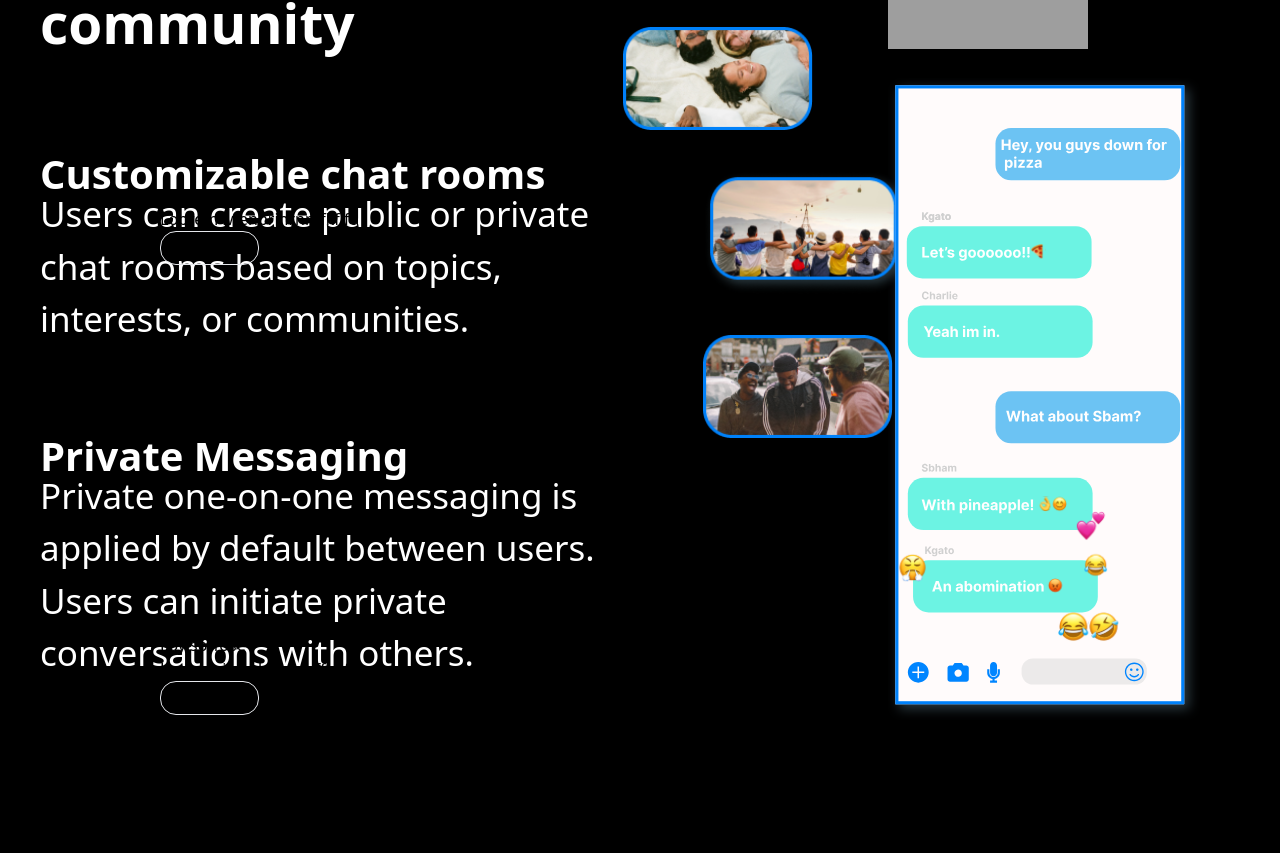
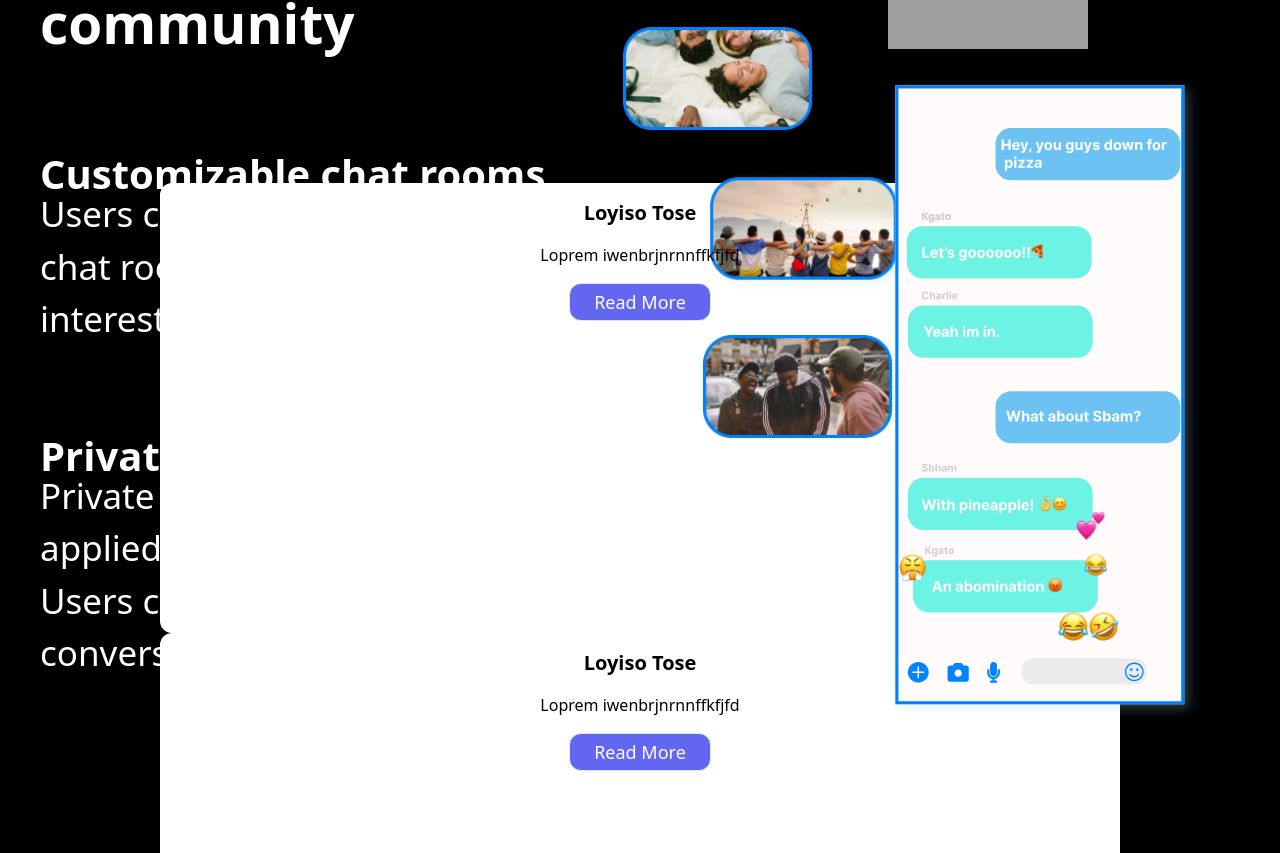
Before and after one commit to LL-oyiso/Phke, a React (Create React App) app: page / in a window 1280 px wide. Shown: the part 1967-2820 px from the top of the page. Built offline with nearby package versions, Linux system fonts and the light colour scheme; grey boxes are pictures that could not be loaded.

Commit message:
save carouself for css

```diff
--- a/package.json
+++ b/package.json
@@ -10,6 +10,8 @@
     "react-dom": "^18.2.0",
     "react-icons": "^4.11.0",
     "react-scripts": "5.0.1",
+    "react-slick": "^0.29.0",
+    "slick-carousel": "^1.8.1",
     "web-vitals": "^2.1.4"
   },
   "scripts": {
--- a/src/components/Slider.jsx
+++ b/src/components/Slider.jsx
@@ -24,15 +24,15 @@ export function Slider() {
         <div className='mt-20'>
           {/* iterate through this using a map */}
           {data.map((d) => (
-            <div className='bg-purple h-[450px] text-black rounded-xl'>
-                <div className='rounded-t-xl'>
+            <div className='bg-white h-[450px] text-black rounded-xl'>
+                <div className=' h-56rounded-t-xl bg-indigo-500 flex justify-center items-center'>
 
                 </div>
 
-                <div>
-                    <p> {d.name}</p>
+                <div className='flex flex-col justify-center items-center gap-4 p-4'>
+                    <p className='text-xl font-semibold'> {d.name}</p>
                     <p>{d.review}</p>
-                    <button>Read More</button>
+                    <button className='bg-indigo-500 text-white text-lg px-6 py-1 rounded-xl'>Read More</button>
                 </div>
             </div>
           ))}
```
Also changed, not shown: 1 other file (tests, documents, lock files or other folders).
